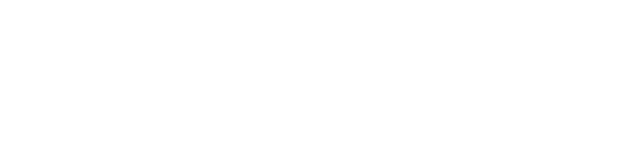
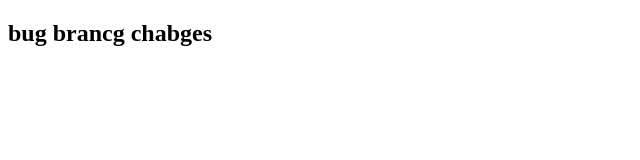
Before and after one commit to Alwinhemesh/git, a plain HTML site: page index.html in a window 1280 px wide. Shown: the whole page, without its empty margins (0-640 px from the left). Drawn offline with Linux system fonts and the light colour scheme.

Commit message:
git class

```diff
--- a/index.html
+++ b/index.html
@@ -4,6 +4,7 @@
     <meta charset="UTF-8">
     <meta name="viewport" content="width=device-width, initial-scale=1.0">
     <title>GIT Crouse</title>
+    <h2>bug brancg chabges</h2>
 </head>
 <body>
 
```
Also changed, not shown: index.js (+6 -1 lines).
